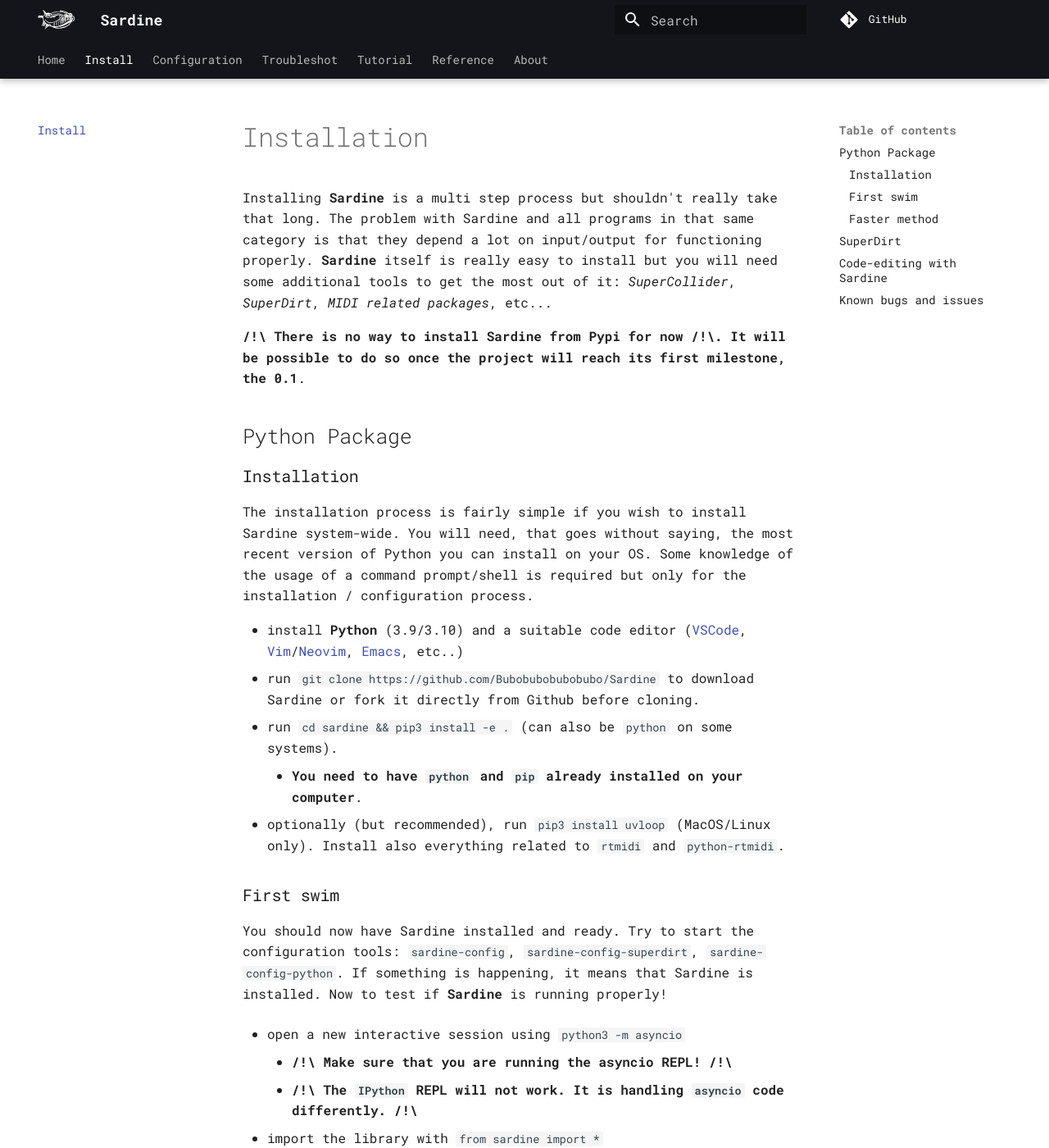
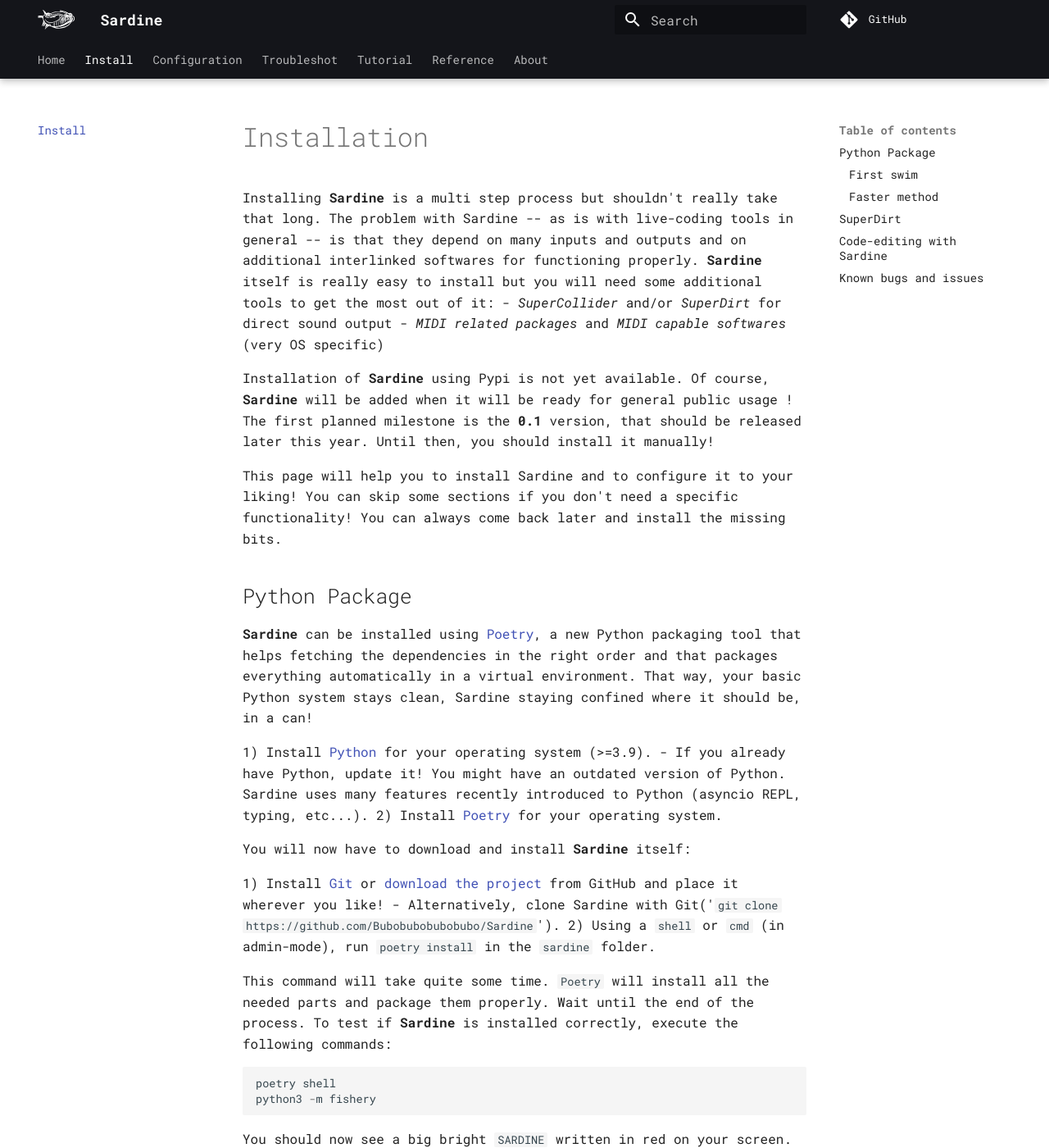
Before and after one commit to EmmaleeBonderud0325/sardine, an MkDocs documentation site: the page built from docs/installation.md, in a window 1280 px wide and 1400 px high. Shown: the whole window at 82% size. Built offline with MkDocs 1.6.1 and Material for MkDocs 9.7.7, drawn with Linux system fonts in a browser that asks for light colours; comment, search, counter and statistics services are not loaded; some of the changed text lies outside the part shown.

````diff
--- a/docs/installation.md
+++ b/docs/installation.md
@@ -1,26 +1,54 @@
 # Installation
 
-Installing **Sardine** is a multi step process but shouldn't really take that long. The problem with Sardine and all programs in that same category is that they depend a lot on input/output for functioning properly. **Sardine** itself is really easy to install but you will need some additional tools to get the most out of it: *SuperCollider*, *SuperDirt*, *MIDI related packages*, etc...
+Installing **Sardine** is a multi step process but shouldn't really take that long. The problem with Sardine -- as is with live-coding tools in general -- is that they depend on many inputs and outputs and on additional interlinked softwares for functioning properly. **Sardine** itself is really easy to install but you will need some additional tools to get the most out of it:
+- *SuperCollider* and/or *SuperDirt* for direct sound output
+- *MIDI related packages* and *MIDI capable softwares* (very OS specific)
 
-**/!\\ There is no way to install Sardine from Pypi for now /!\\. It will be possible to do so once the project will reach its first milestone, the 0.1**.
+Installation of **Sardine**  using Pypi is not yet available. Of course, **Sardine** will be added when it will be ready for general public usage ! The first planned milestone is the **0.1** version, that should be released later this year. Until then, you should install it manually!
+
+This page will help you to install Sardine and to configure it to your liking! You can skip some sections if you don't need a specific functionality! You can always come back later and install the missing bits.
 
 ## Python Package
 
-### Installation
+**Sardine** can be installed using [Poetry](https://python-poetry.org/), a new Python packaging tool that helps fetching the dependencies in the right order and that packages everything automatically in a virtual environment. That way, your basic Python system stays clean, Sardine staying confined where it should be, in a can!
 
-The installation process is fairly simple if you wish to install Sardine system-wide. You will need, that goes without saying, the most recent version of Python you can install on your OS. Some knowledge of the usage of a command prompt/shell is required but only for the installation / configuration process.
+1) Install [Python](https://www.python.org/) for your operating system (>=3.9).
+    - If you already have Python, update it! You might have an outdated version of Python. Sardine uses many features recently introduced to Python (asyncio REPL, typing, etc...).
+2) Install [Poetry](https://python-poetry.org/docs/) for your operating system.
 
-- install **Python** (3.9/3.10) and a suitable code editor ([VSCode](https://code.visualstudio.com/), [Vim](https://www.vim.org/)/[Neovim](https://neovim.io/), [Emacs](https://www.gnu.org/software/emacs/), etc..)
-- run `git clone https://github.com/Bubobubobubobubo/Sardine` to download Sardine or fork it directly from Github before cloning.
-- run `cd sardine && pip3 install -e .` (can also be `python` on some systems).
-    * **You need to have `python` and `pip` already installed on your computer**.
-- optionally (but recommended), run `pip3 install uvloop` (MacOS/Linux only). Install also everything related to `rtmidi` and `python-rtmidi`.
+You will now have to download and install **Sardine** itself:
+
+1) Install [Git](https://git-scm.com/) or [download the project](https://github.com/Bubobubobubobubo/sardine#:~:text=with%20GitHub%20Desktop-,Download%20ZIP,-Latest%20commit) from GitHub and place it wherever you like!
+    - Alternatively, clone Sardine with Git('`git clone https://github.com/Bubobubobubobubo/Sardine`').
+2) Using a `shell` or `cmd` (in admin-mode), run `poetry install` in the `sardine` folder.
+
+This command will take quite some time. `Poetry` will install all the needed parts and package them properly. Wait until the end of the process. To test if **Sardine** is installed correctly, execute the following commands:
+
+```python
+poetry shell
+python3 -m fishery
+```
+
+You should now see a big bright `SARDINE` written in red on your screen. Congratulations!
+
+You should now think about installing a code editor for your future Sardine sessions:
+- [VSCode](https://code.visualstudio.com/)
+- [Vim](https://www.vim.org/)
+- [Neovim](https://neovim.io/)
+- [Emacs](https://www.gnu.org/software/emacs/)
+- [Jupyter Notebook](https://jupyter.org/)
+
+**NOTE** : *All these editors have been tested with Sardine!*
+
+If you just want to test **Sardine** without installing a code editor, you can always use the *inline editor* shipped with **Sardine** but note that rhythms might not always be exactly right on time!
 
 ### First swim
 
-You should now have Sardine installed and ready. Try to start the configuration tools: `sardine-config`, `sardine-config-superdirt`, `sardine-config-python`. If something is happening, it means that Sardine is installed. Now to test if **Sardine** is running properly!
+You should now have Sardine installed and ready. If you are still in your `poetry shell`, try the following command: `sardine-config`. This is the main configuration tool for **Sardine**. We will come back to it later. If the command is not found or if nothing happens, **Sardine** might not be installed correctly. Feel free to email me directly or to open an issue on GitHub documenting your problem.
 
-- open a new interactive session using `python3 -m asyncio`
+Open a new interactive Sardine session by running `python3 -m fishery`. You will not be allowed to played immediately. **Sardine** is built around the usage of a MIDI
+
+open a new interactive session using `python3 -m asyncio`
     * **/!\\ Make sure that you are running the asyncio REPL! /!\\**
     * **/!\\ The `IPython` REPL will not work. It is handling `asyncio` code differently. /!\\**
 
--- a/pyproject.toml
+++ b/pyproject.toml
@@ -16,9 +16,7 @@
     "Programming Language :: Python :: 3.10",
     "Programming Language :: Python :: 3.11",
     "Programming Language :: Python :: 3 :: Only",
-
 ]
-
 
 [tool.poetry.dependencies]
 python = "^3.9"
@@ -43,7 +41,6 @@
 requires = ["poetry-core", "wheel", "setuptools-cpp", "setuptools", "distutils"]
 build-backend = "poetry.core.masonry.api"
 
-
 [tool.poetry.scripts]
 sardine-config-python = 'cli.main:edit_python_configuration'
 sardine-config-superdirt = 'cli.main:edit_superdirt_configuration'
--- a/sardine/__init__.py
+++ b/sardine/__init__.py
@@ -46,7 +46,7 @@
     process.nice(20)
 
 warnings.filterwarnings("ignore")
-pretty.install() # use rich to print data structures
+pretty.install()  # use rich to print data structures
 
 sardine = """
 
````
Also changed, not shown: 6 other files.
